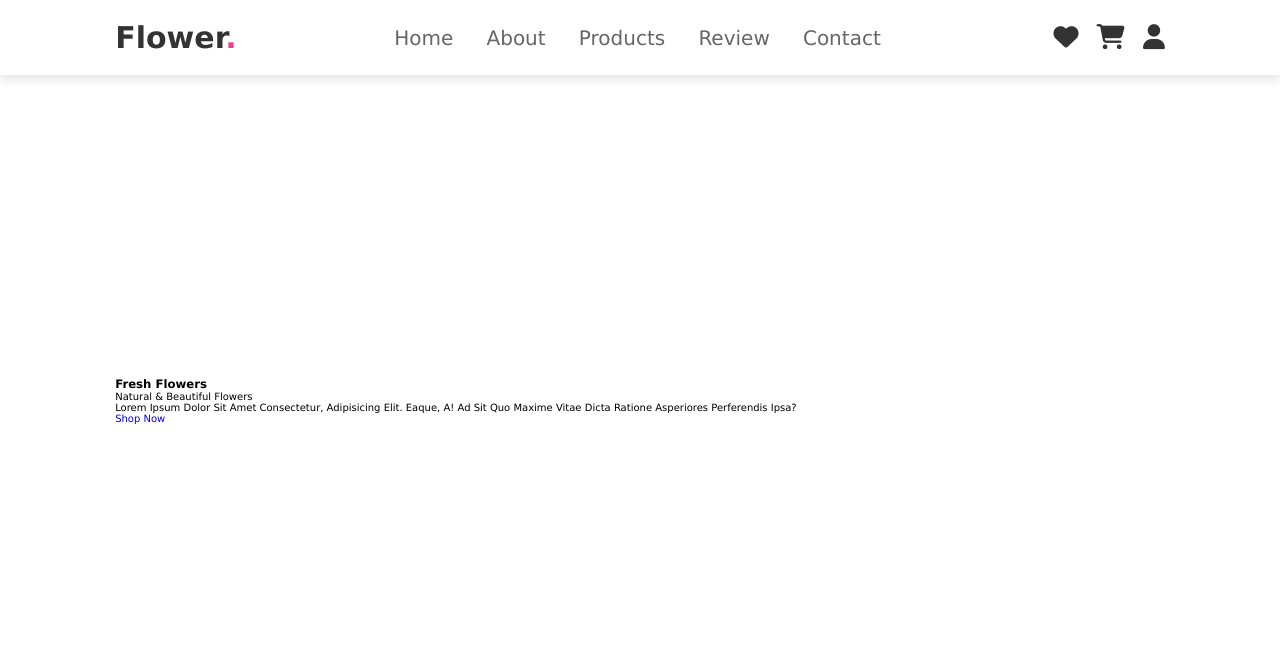
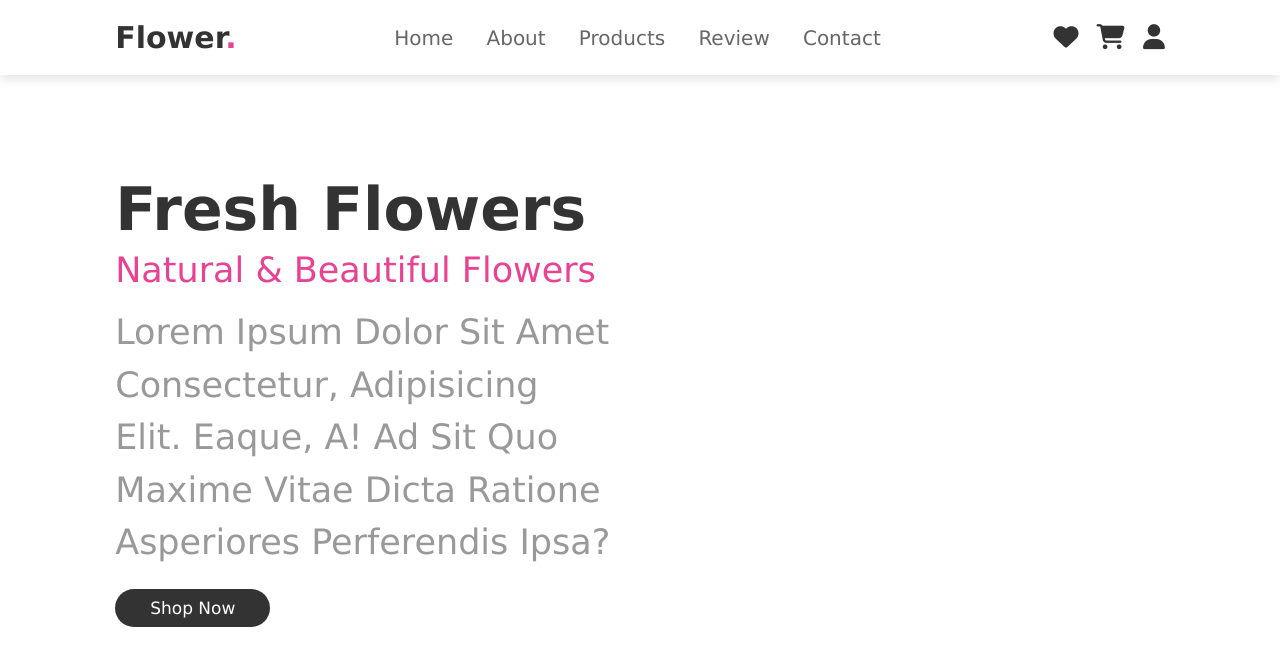
Before and after one commit to Jeffmelon/Flower-Shop, a plain HTML site: page index.html in a window 1280 px wide. Drawn offline with Linux system fonts and the light colour scheme.

```diff
--- a/css/style.css
+++ b/css/style.css
@@ -21,6 +21,21 @@
 
 section{
     padding: 2rem 9%;
+}
+
+.btn {
+    display: inline-block;
+    margin-top: 1rem;
+    border-radius: 5rem;
+    background: #333;
+    color: #fff;
+    padding: .9rem 3.5rem;
+    cursor: pointer;
+    font-size: 1.7rem;
+}
+
+.btn:hover {
+    background: var(--pink);
 }
 
 header{
@@ -89,6 +104,29 @@
 
 }
 
+.home .content {
+    max-width: 50rem;
+}
+
+.home .content h3{
+    font-size: 6rem;
+    color:#333;
+}
+
+.home .content span{
+    font-size: 3.5rem;
+    color: var(--pink);
+    padding: 1rem 0;
+    line-height: 1.5;
+}
+
+.home .content p{
+    font-size: 3.5rem;
+    color: #999;
+    padding: 1rem 0;
+    line-height: 1.5;
+}
+
 /* Media */
 
 @media (max-width:991px) {
```
